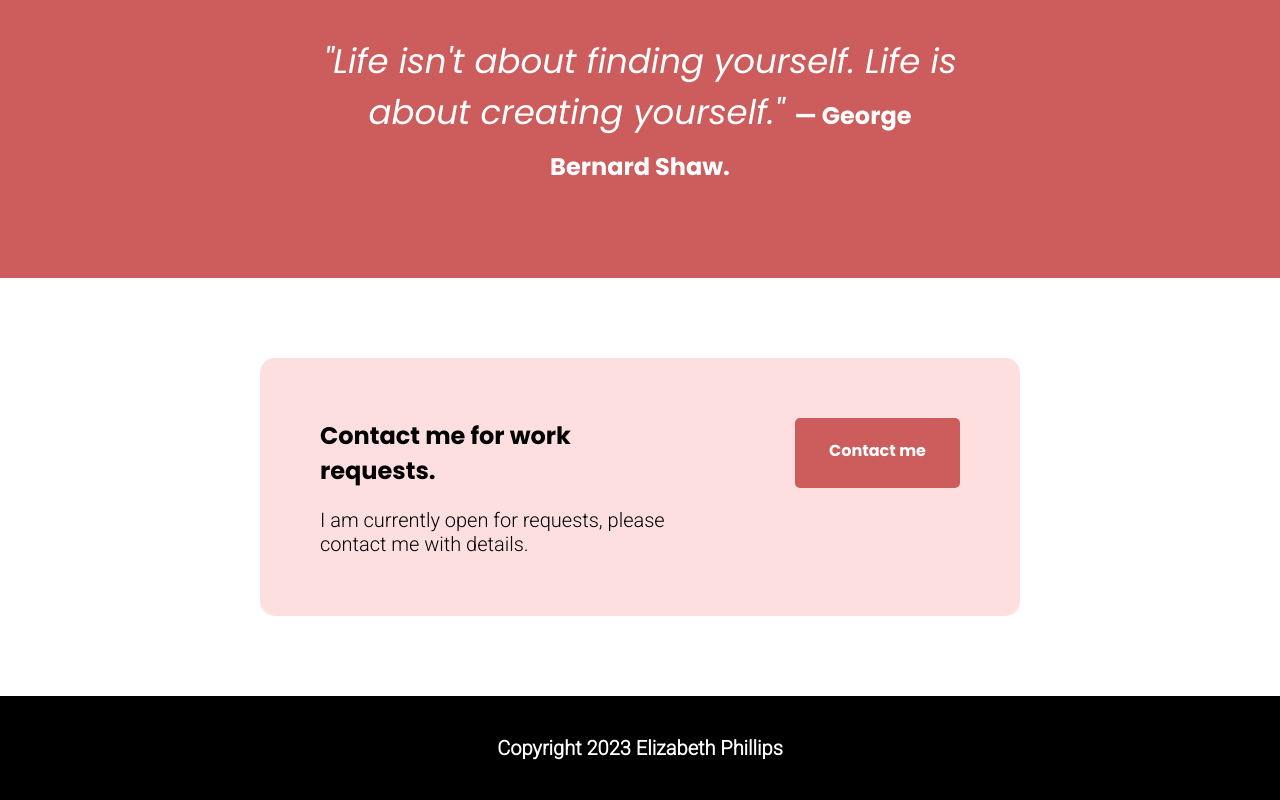
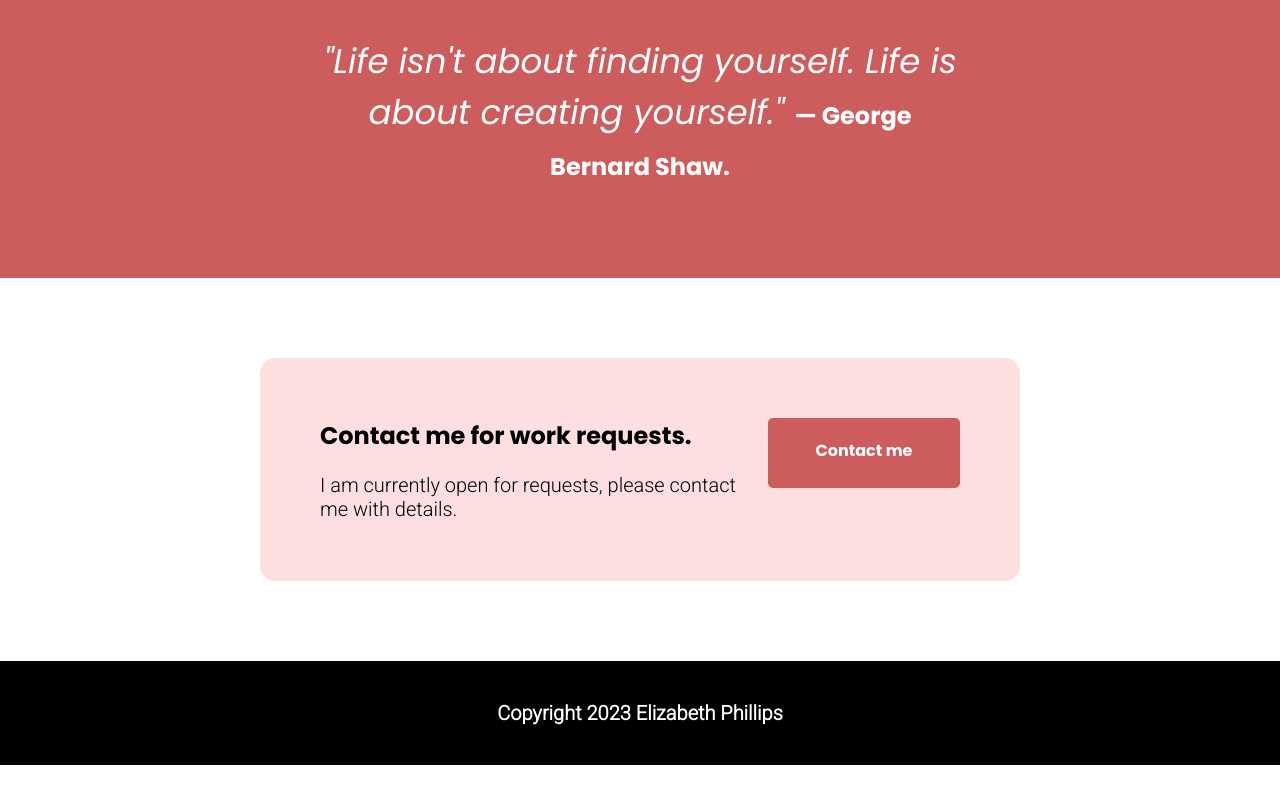
Before and after one commit to LizUK/My-Landing-Page, a plain HTML site: page index.html in a window 1280 px wide. Shown: the part 2070-2870 px from the top of the page. After the commit the page ends 2835 px from the top, so only its background shows below. Drawn offline with Linux system fonts and the light colour scheme.

Commit message:
Update style.css

```diff
--- a/style.css
+++ b/style.css
@@ -220,7 +220,8 @@ ol {
 }
 
 .cta-text {
-    flex: 1;
+    width: 70%;
+    padding-right: 10px;
 }
 
 .cta-text h2 {
@@ -232,7 +233,7 @@ ol {
 }
 
 .cta-button {
-    flex: .5;
+    width: 30%;
     text-align: center;
     display: flex;
     justify-content: right;
@@ -251,7 +252,6 @@ ol {
     color: #fff;
     font-weight: bold;
     text-decoration: none;
-    flex: .5;
 }
 
 #footer {
```
